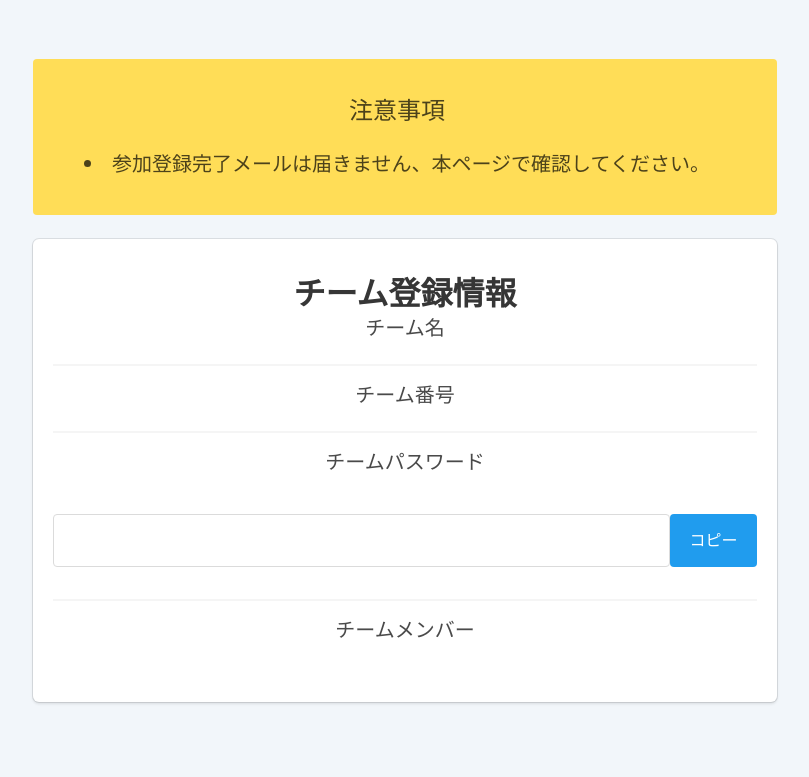
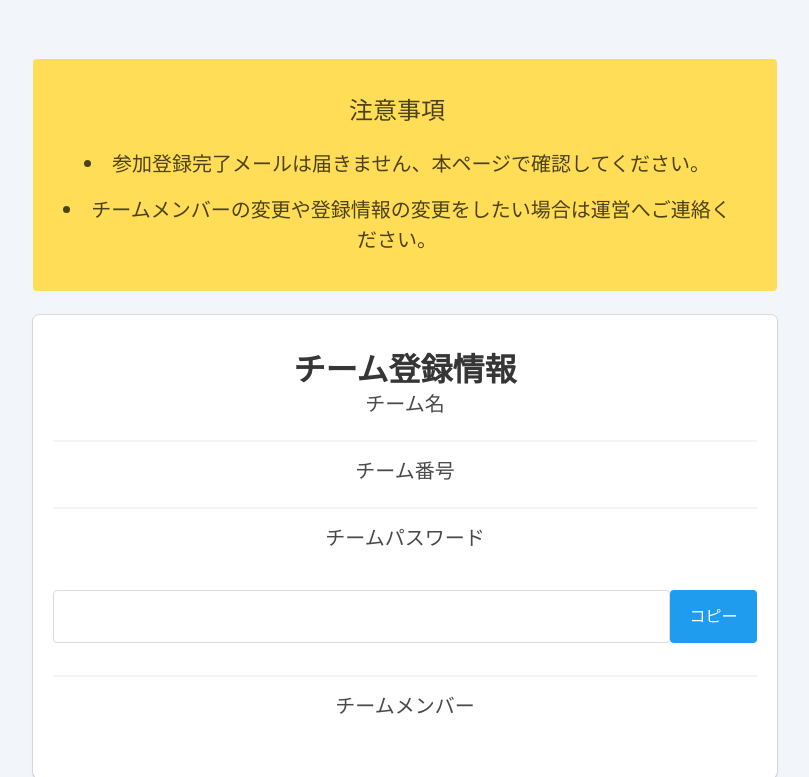
Before and after one commit to Sorarinu/isucon9-portal, a Django app: template isucon/portal/authentication/templates/team_information.html in a window 1280 px wide. Shown: the part 236-1013 px from the top of the page, without its empty margins (235-1044 px from the left). Run offline with Django 3.2, Linux system fonts and the light colour scheme; the template is opened without the code that fills it, so the values that code supplies are empty.

Commit message:
チームメンバーの変更や登録情報の変更をしたい場合は運営へご連絡ください。

```diff
--- a/isucon/portal/authentication/templates/team_information.html
+++ b/isucon/portal/authentication/templates/team_information.html
@@ -13,6 +13,7 @@
       <div class="notification is-warning">
           <h2 class="subtitle is-4">注意事項</h2>
           <li class="is-size-5">参加登録完了メールは届きません、本ページで確認してください。</li>
+          <li class="is-size-5">チームメンバーの変更や登録情報の変更をしたい場合は運営へご連絡ください。</li>
       </div>
 
       <div class="box">
```
